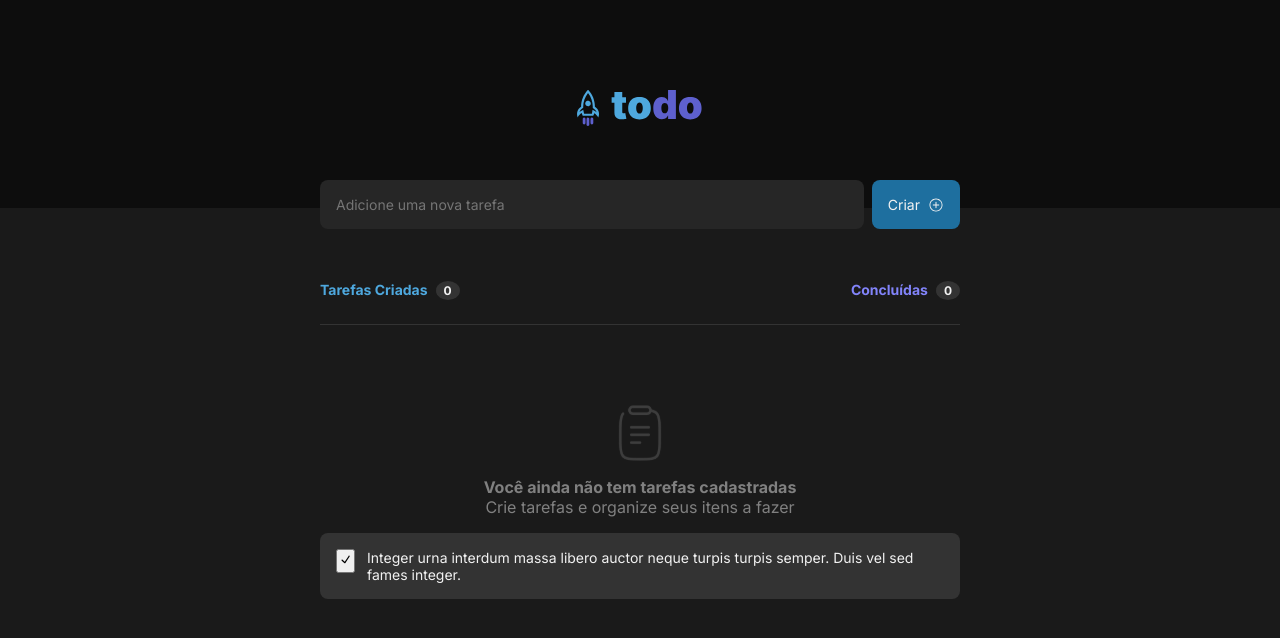
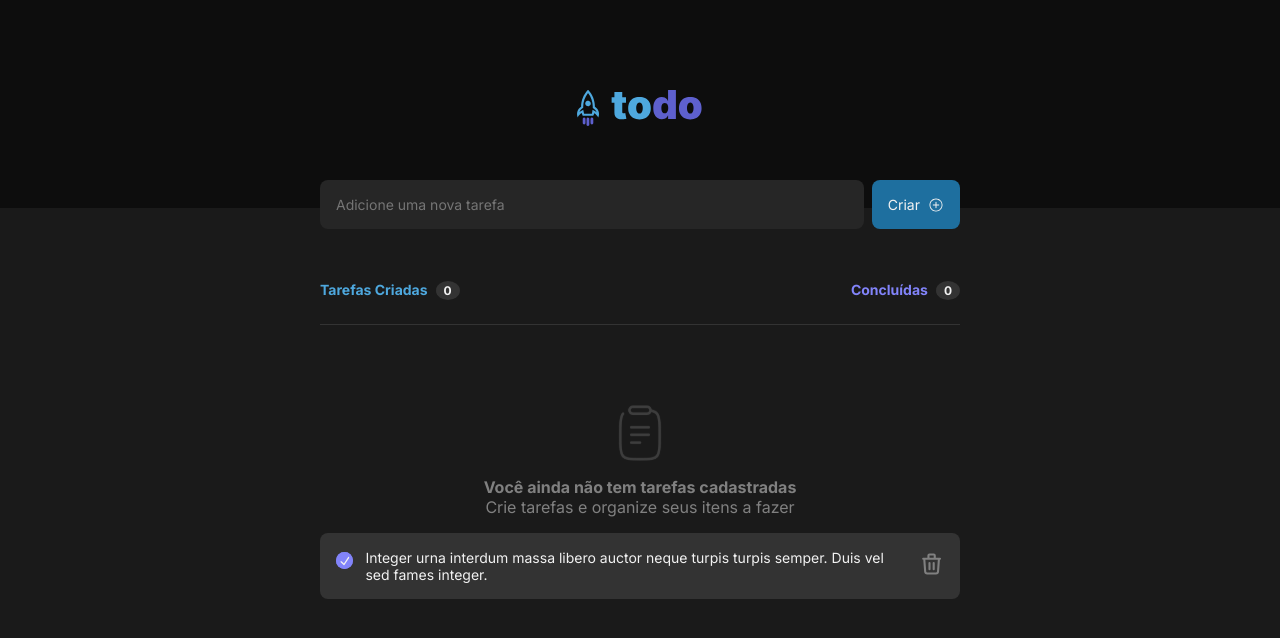
Before and after one commit to RenataDellamatriz/to-do-list, a React (Vite) app: page / in a window 1280 px wide. Both pictures are taken after a click on the checkbox 338 px from the left and 563 px from the top of the page. Shown: the top 638 px of the page. Built offline with nearby package versions, Linux system fonts and the light colour scheme.

Commit message:
feat: finishing design

```diff
--- /dev/null
+++ b/src/components/CheckboxInput.module.css
@@ -0,0 +1,35 @@
+.wrapper {
+  background-color: transparent;
+  border: 2px solid var(--blue-dark);
+  border-radius: 100%;
+  display: flex;
+  align-items: center;
+  justify-content: center;
+  width: 17.45px;
+  height: 17.45px;
+  transition: "all 0.2s ease";
+  margin-top: 3px;
+  cursor: pointer;
+  transition: 0.2s ease-in-out;
+}
+
+.wrapper:hover {
+  border: 2px solid var(--blue);
+}
+
+[data-state="checked"] {
+  background-color: var(--purple);
+  border: none;
+  border-radius: 100%;
+  width: 17.45px;
+  height: 17.45px;
+  display: flex;
+  align-items: center;
+  justify-content: center;
+}
+
+.icon {
+  color: var(--gray-100);
+  width: 2rem;
+  height: 1rem;
+}
--- a/src/components/CheckboxInput.tsx
+++ b/src/components/CheckboxInput.tsx
@@ -1,12 +1,13 @@
+import styles from './CheckboxInput.module.css'
 import * as Checkbox from "@radix-ui/react-checkbox";
 import { CheckIcon } from "@radix-ui/react-icons";
 
 export function CheckboxInput() {
   return (
     <div>
-      <Checkbox.Root>
+      <Checkbox.Root className={styles.wrapper}>
         <Checkbox.Indicator>
-          <CheckIcon />
+          <CheckIcon className={styles.icon} />
         </Checkbox.Indicator>
       </Checkbox.Root>
     </div>
--- a/src/components/Task.module.css
+++ b/src/components/Task.module.css
@@ -1,11 +1,28 @@
 .wrapper {
   display: flex;
+  justify-content: space-around;
+  align-items: flex-start;
   background-color: var(--gray-400);
   color: var(--gray-100);
   font-size: 0.875rem;
   padding: 1rem;
   width: 50%;
+
   margin: 1rem auto;
   border-radius: 8px;
   gap: 12px;
 }
+
+.trash {
+  font-size: 1.5rem;
+  color: var(--gray-300);
+  cursor: pointer;
+  font-size: 30px;
+  padding: 0;
+  margin: 0;
+  transition: 0.2s ease-in-out;
+}
+
+.trash:hover {
+  color: var(--danger);
+}
--- a/src/components/Task.tsx
+++ b/src/components/Task.tsx
@@ -1,11 +1,18 @@
 import { CheckboxInput } from "./CheckboxInput";
 import styles from "./Task.module.css";
+import { HiOutlineTrash } from "react-icons/hi";
 
 export function Task() {
   return (
     <div className={styles.wrapper}>
-        <CheckboxInput/>
-      <p>Integer urna interdum massa libero auctor neque turpis turpis semper. Duis vel sed fames integer.</p>
+      <CheckboxInput />
+      <p>
+        Integer urna interdum massa libero auctor neque turpis turpis semper.
+        Duis vel sed fames integer.
+      </p>
+      <HiOutlineTrash
+        className={styles.trash}
+      />
     </div>
   );
 }
--- a/src/components/TaskBoard.module.css
+++ b/src/components/TaskBoard.module.css
@@ -1,12 +1,13 @@
 .wrapper {
-    width:50%;
+  width: 50%;
   display: flex;
-    margin:0 auto;
-
+  margin: 0 auto;
+  text-align: center;
 }
 
 .clearBoard {
   width: 100%;
+
   display: flex;
   flex-direction: column;
   justify-content: center;
@@ -16,5 +17,5 @@
 
 .clearBoard img {
   width: 56px;
-    margin-bottom:1rem ;
+  margin-bottom: 1rem;
 }
```
Also changed, not shown: src/components/TaskHeader.module.css (line endings or trailing spaces). Lines whose indentation alone changed are shown as unchanged.
